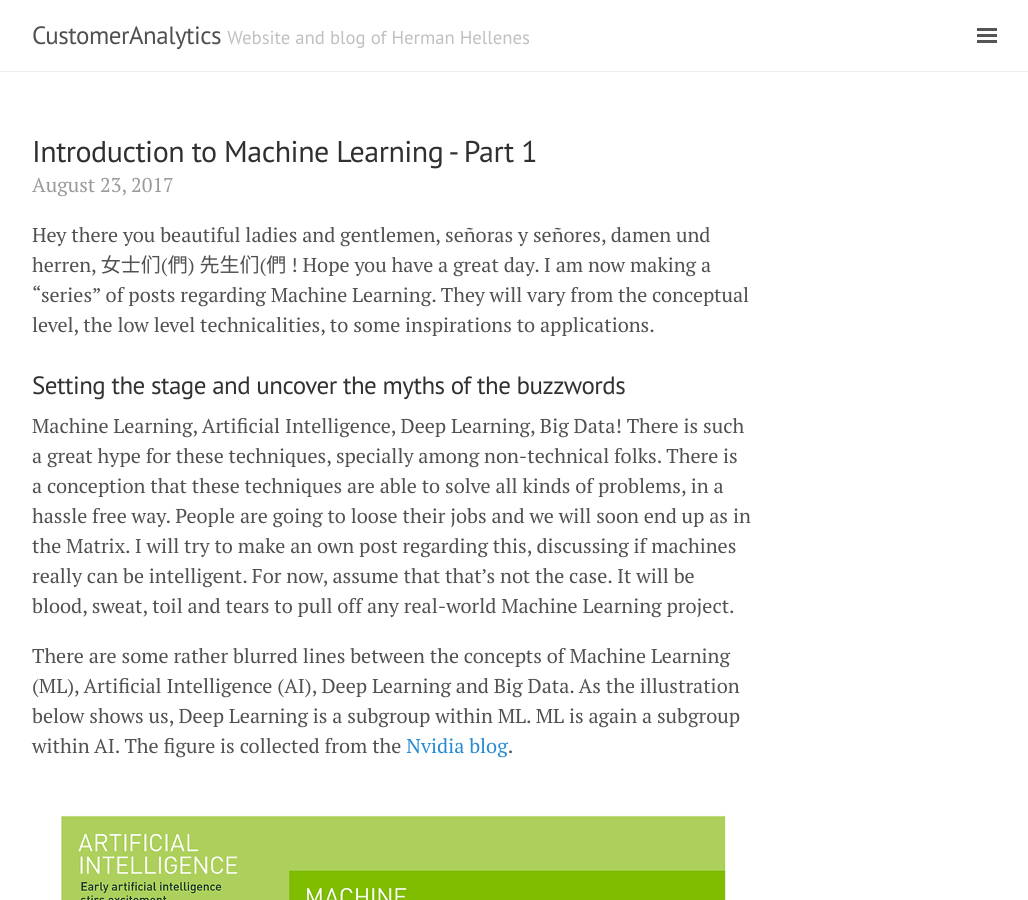
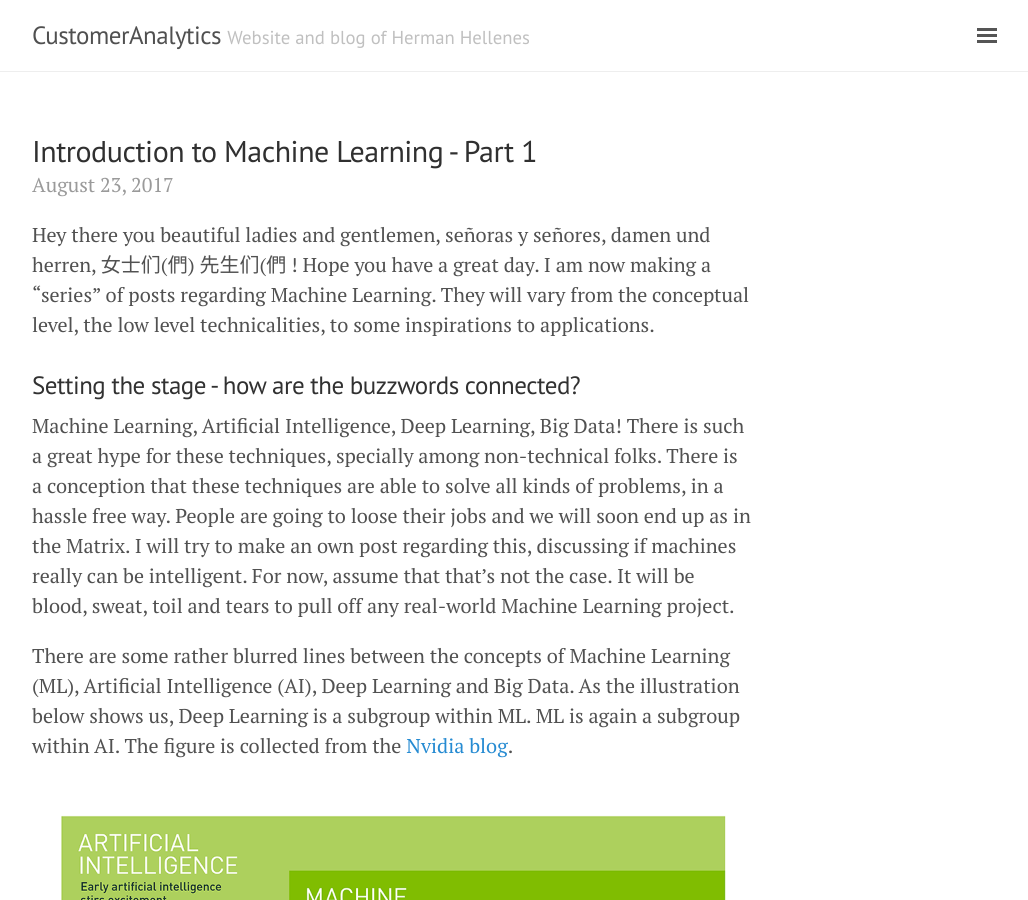
Before and after one commit to herman-hellenes/herman-hellenes.github.io, a Jekyll site: the page built from undone_posts/2017-08-23-intro-ML.md, in a window 1280 px wide and 900 px high. Shown: the whole window, without its empty margins (248-1276 px from the left). Built offline with Jekyll 4.4.1, drawn with Linux system fonts in a browser that asks for light colours; nearby versions of some CDN libraries; comment, search, counter and statistics services are not loaded.

Commit message:
Update 2017-08-23-intro-ML.md

```diff
--- a/undone_posts/2017-08-23-intro-ML.md
+++ b/undone_posts/2017-08-23-intro-ML.md
@@ -7,7 +7,7 @@ date: 2017-08-23
 Hey there you beautiful ladies and gentlemen, señoras y señores, damen und herren, 女士们(們) 先生们(們 ! Hope you have a great day. I am now making a "series" of posts regarding Machine Learning. They will vary from the conceptual level, the low level technicalities, to some inspirations to applications.
 
 
-### Setting the stage and uncover the myths of the buzzwords
+### Setting the stage - how are the buzzwords connected?
 
 Machine Learning, Artificial Intelligence, Deep Learning, Big Data! There is such a great hype for these techniques, specially among non-technical folks. There is a conception that these techniques are able to solve all kinds of problems, in a hassle free way. People are going to loose their jobs and we will soon end up as in the Matrix. I will try to make an own post regarding this, discussing if machines really can be intelligent. For now, assume that that's not the case. It will be blood, sweat, toil and tears to pull off any real-world Machine Learning project.
 
```
